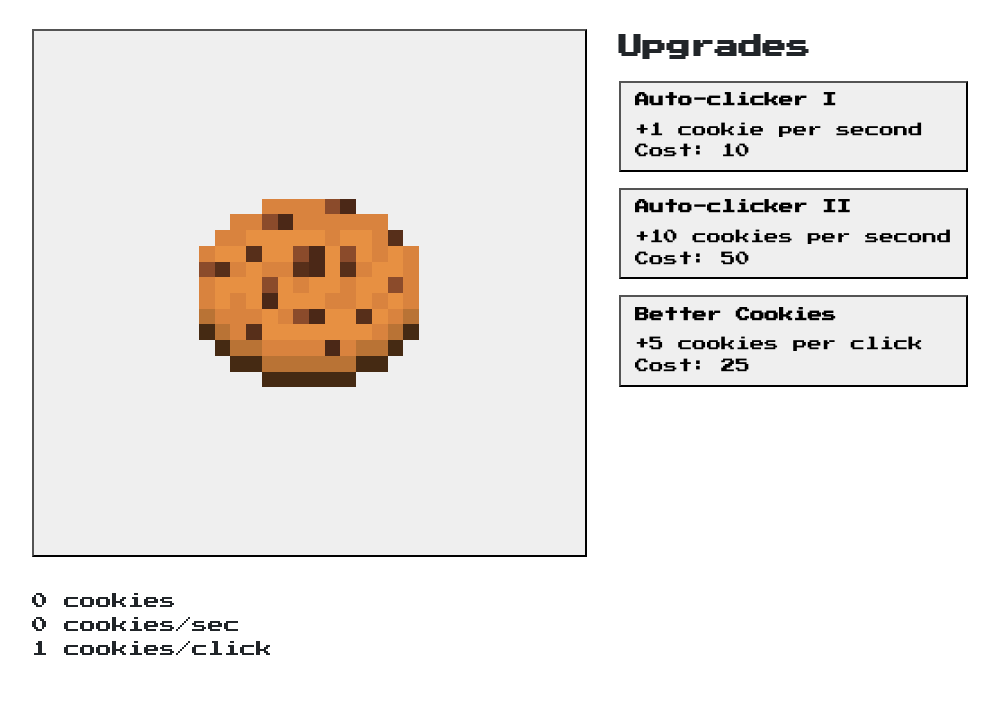
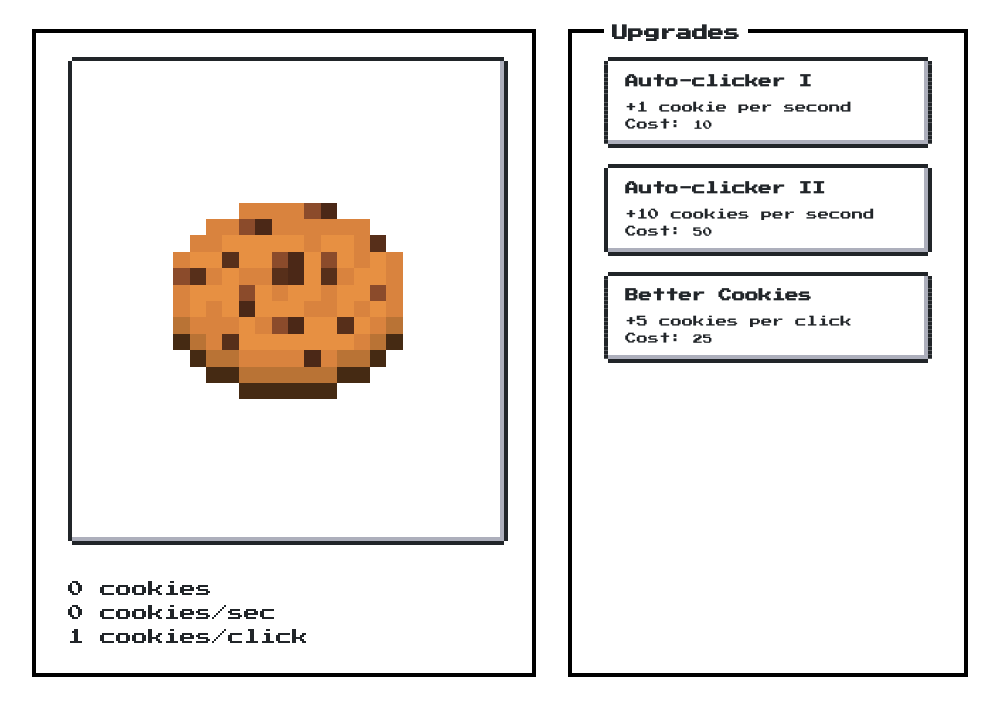
Before and after one commit to diamondburned/js-workshop, a plain HTML site: page index.html in a window 1280 px wide. Shown: the part 91-800 px from the top of the page, without its empty margins (140-1139 px from the left). Drawn offline with nearby package versions, Linux system fonts and the light colour scheme.

Commit message:
Minor style changes

```diff
--- a/index.html
+++ b/index.html
@@ -12,8 +12,8 @@
   <header>
     <h1>Cookie Clicker!</h1>
   </header>
-  <div id="cookie-box">
-    <button id="cookie">
+  <div id="cookie-box" class="nes-container">
+    <button id="cookie" class="nes-btn">
       <img alt="Cookie" src="assets/cookie.webp" />
     </button>
     <p class="info">
@@ -24,19 +24,19 @@
       <span id="cpc">1</span> cookies/click
     </p>
   </div>
-  <div id="upgrades-box">
-    <h2>Upgrades</h2>
-    <button id="auto-clicker-1">
+  <div id="upgrades-box" class="nes-container with-title">
+    <h2 class="title">Upgrades</h2>
+    <button id="auto-clicker-1" class="nes-btn">
       <h4>Auto-clicker I</h4>
       <span>+1 cookie per second</span>
       <span>Cost: <span class="cost">10</span></span>
     </button>
-    <button id="auto-clicker-2">
+    <button id="auto-clicker-2" class="nes-btn">
       <h4>Auto-clicker II</h4>
       <span>+10 cookies per second</span>
       <span>Cost: <span class="cost">50</span></span>
     </button>
-    <button id="better-cookies">
+    <button id="better-cookies" class="nes-btn">
       <h4>Better Cookies</h4>
       <span>+5 cookies per click</span>
       <span>Cost: <span class="cost">25</span></span>
--- a/style.css
+++ b/style.css
@@ -13,7 +13,7 @@ main {
   grid-template-areas:
     "header header"
     "cookie upgrades";
-  grid-template-columns: 1fr auto;
+  grid-template-columns: 1fr 400px;
   grid-template-rows: auto 1fr;
   grid-gap: 2em;
 }
@@ -26,6 +26,7 @@ main {
       "upgrades";
     grid-template-columns: 1fr;
     grid-template-rows: auto auto 1fr;
+    font-size: 0.85em;
   }
 }
 
@@ -34,6 +35,14 @@ header {
   display: flex;
   justify-content: space-between;
   align-items: center;
+}
+
+header h1 {
+  font-size: 2em;
+}
+
+button {
+  font-size: revert;
 }
 
 #cookie-box {
@@ -61,20 +70,24 @@ header {
   display: flex;
   flex-direction: column;
   gap: 1em;
-  width: 100%;
-  max-width: 400px;
 }
 
 #upgrades-box h2 {
   margin-bottom: 0;
+  margin-top: -2.25em;
+  font-size: 1em;
+  position: absolute;
 }
 
 #upgrades-box button {
   display: flex;
   flex-direction: column;
-  font-size: 0.9em;
   text-align: left;
   padding: 0.5em 1em;
+}
+
+#upgrades-box button span {
+  font-size: 0.85em;
 }
 
 @keyframes cookie-shake {
```
